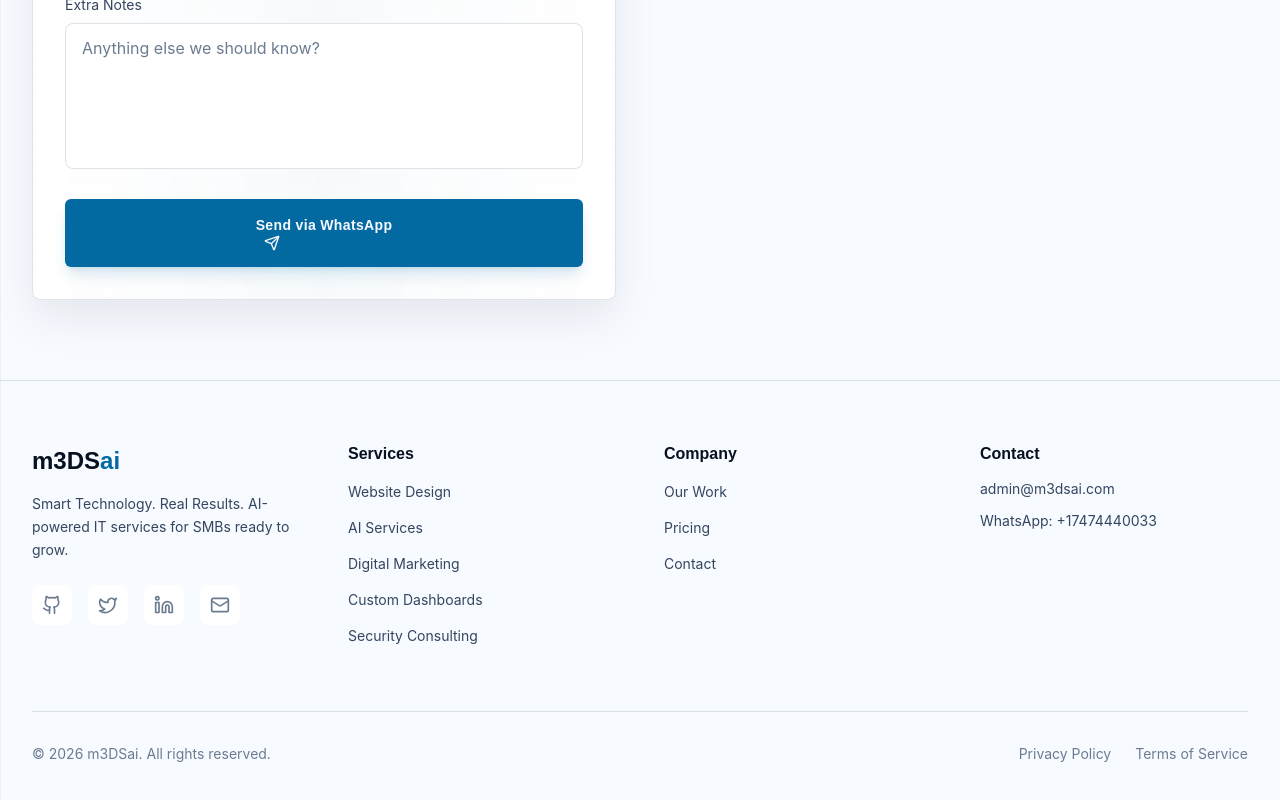
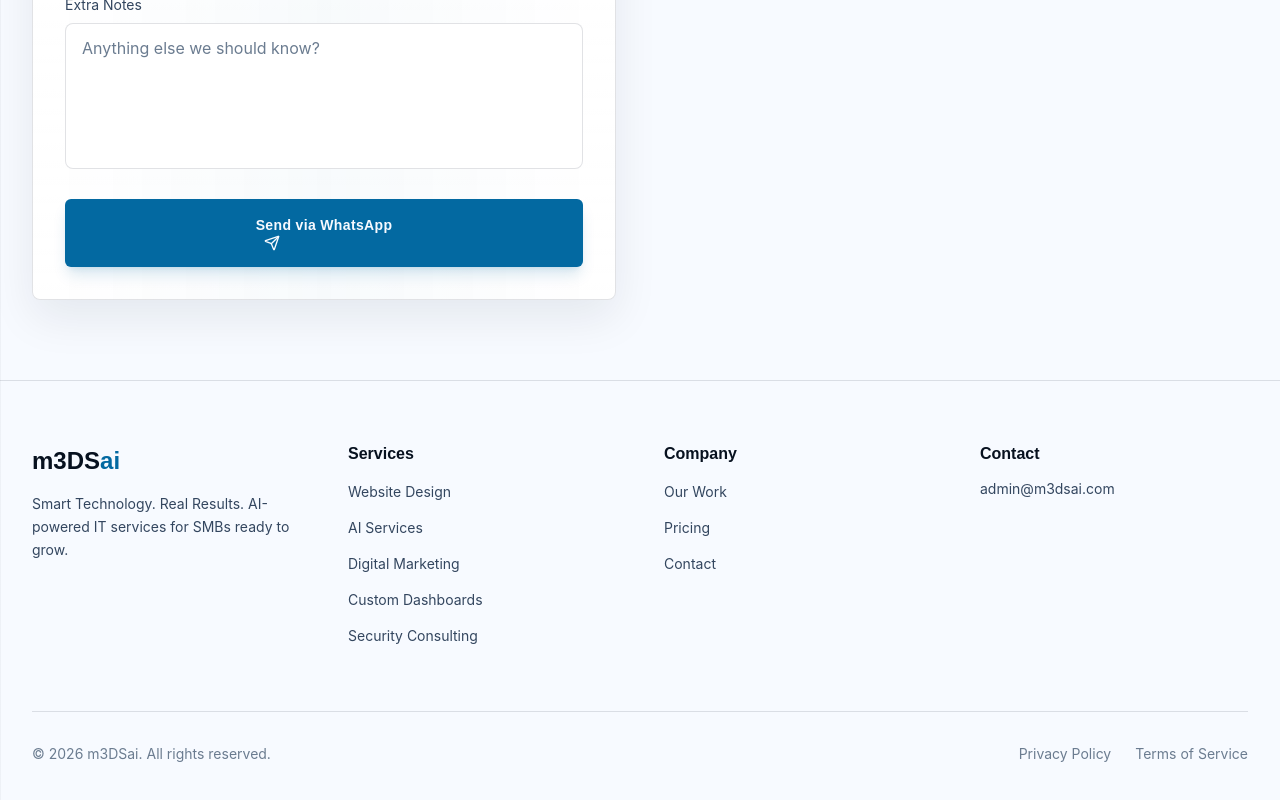
Before and after one commit to captmeds/m3dsai, a Next.js app: page /contact in a window 1280 px wide. Shown: the part 1056-1856 px from the top of the page. Built offline with nearby package versions, Linux system fonts and the light colour scheme.

Commit message:
fix: remove social links and whatsapp display (#8)

```diff
--- a/app/contact/page.tsx
+++ b/app/contact/page.tsx
@@ -1,6 +1,6 @@
 "use client";
 
-import { Mail, Phone } from "lucide-react";
+import { Mail } from "lucide-react";
 import PageTransition from "@/components/PageTransition";
 import FadeUp from "@/components/animations/FadeUp";
 import SectionLabel from "@/components/SectionLabel";
@@ -56,8 +56,7 @@ export default function ContactPage() {
 
                 <div className="space-y-6">
                   {[
-                    { icon: Mail, label: "Email", value: "admin@m3dsai.com" },
-                    { icon: Phone, label: "WhatsApp", value: "+17474440033" }
+                    { icon: Mail, label: "Email", value: "admin@m3dsai.com" }
                   ].map((item, index) => (
                     <div key={index} className="flex gap-4">
                       <div className="w-12 h-12 rounded-md bg-accent-primary/10 border border-accent-primary/25 flex items-center justify-center flex-shrink-0">
--- a/components/Footer.tsx
+++ b/components/Footer.tsx
@@ -1,7 +1,6 @@
 "use client";
 
 import Link from "next/link";
-import { Github, Twitter, Linkedin, Mail } from "lucide-react";
 
 const footerLinks = {
   services: [
@@ -34,18 +33,6 @@ export default function Footer() {
             <p className="text-text-secondary text-sm leading-relaxed mb-6">
               Smart Technology. Real Results. AI-powered IT services for SMBs ready to grow.
             </p>
-            <div className="flex gap-4">
-              {[Github, Twitter, Linkedin, Mail].map((Icon, i) => (
-                <a
-                  key={i}
-                  href="#"
-                  className="w-10 h-10 rounded-lg bg-bg-card flex items-center justify-center text-text-muted hover:text-accent-primary hover:bg-accent-primary/10 transition-all duration-300"
-                  aria-label="Social link"
-                >
-                  <Icon className="w-5 h-5" />
-                </a>
-              ))}
-            </div>
           </div>
 
           {/* Services */}
@@ -87,7 +74,6 @@ export default function Footer() {
             <h4 className="font-display font-bold text-text-primary mb-4">Contact</h4>
             <ul className="space-y-3 text-text-secondary text-sm">
               <li>admin@m3dsai.com</li>
-              <li>WhatsApp: +17474440033</li>
             </ul>
           </div>
         </div>
```
